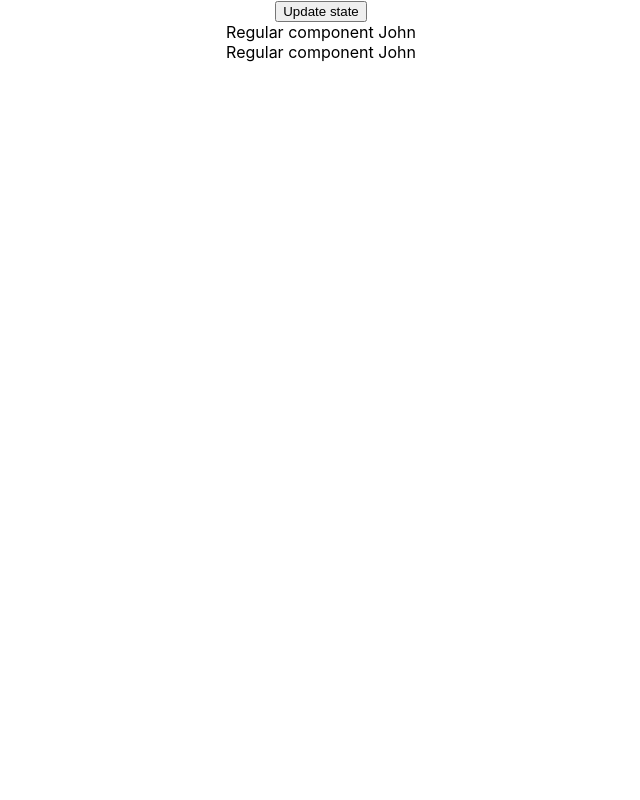
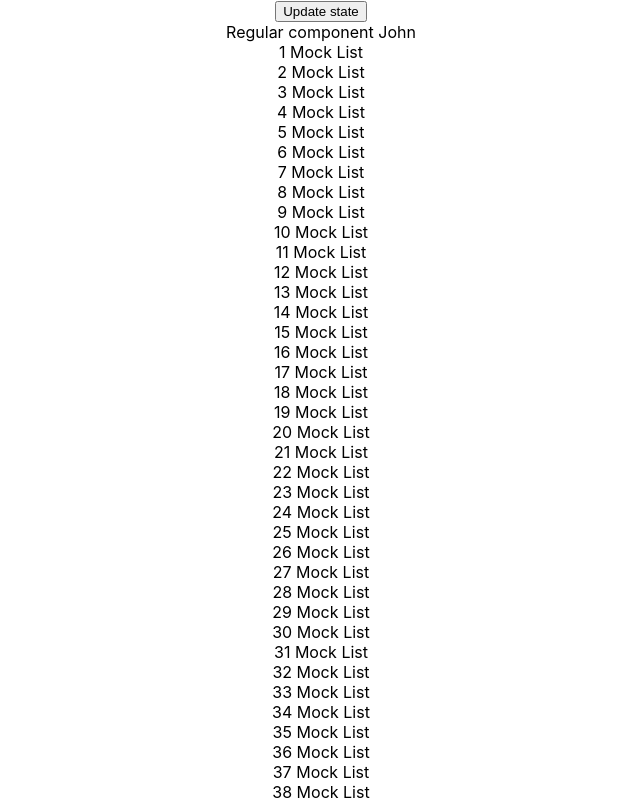
Before and after one commit to nushairfalah/splitting-up-react-component, a React (Create React App) app: page / in a window 1280 px wide. Shown: the top 800 px of the page, without its empty margins (319-959 px from the left). Built offline with nearby package versions, Linux system fonts and the light colour scheme.

Commit message:
add example of heavy component

```diff
--- a/src/Components/PureComponent.js
+++ b/src/Components/PureComponent.js
@@ -1,8 +1,48 @@
 import React from "react";
 class PureComponent extends React.PureComponent {
+  state = {
+    list: [],
+  };
+
+  componentDidMount() {
+    let newMockedList = [];
+    for (let index = 0; index < 1000; index++) {
+      newMockedList.push(index + 1);
+    }
+    this.setState({
+      list: newMockedList,
+    });
+  }
+
   render() {
     console.log("Pure component render");
-    return <div>Regular component {this.props.name} </div>;
+    return (
+      <div>
+        Pure component {this.props.name}
+        <br />
+        {this.state.list.map((el, index) => (
+          <div key={index}>
+            <div>
+              <div>
+                <div>
+                  <div>
+                    <div>
+                      <div>
+                        <div>
+                          <div>
+                            <div> {index + 1} Mock List</div>
+                          </div>
+                        </div>
+                      </div>
+                    </div>
+                  </div>
+                </div>
+              </div>
+            </div>
+          </div>
+        ))}
+      </div>
+    );
   }
 }
 
--- a/src/Components/RegularComponent.js
+++ b/src/Components/RegularComponent.js
@@ -1,8 +1,48 @@
 import React from "react";
 class RegularComponent extends React.Component {
+  state = {
+    list: [],
+  };
+
+  componentDidMount() {
+    let newMockedList = [];
+    for (let index = 0; index < 1000; index++) {
+      newMockedList.push(index + 1);
+    }
+    this.setState({
+      list: newMockedList,
+    });
+  }
+
   render() {
     console.log("Regular component render");
-    return <div>Regular component {this.props.name} </div>;
+    return (
+      <div>
+        Regular component {this.props.name}
+        <br />
+        {this.state.list.map((el, index) => (
+          <div key={index}>
+            <div>
+              <div>
+                <div>
+                  <div>
+                    <div>
+                      <div>
+                        <div>
+                          <div>
+                            <div> {index + 1} Mock List</div>
+                          </div>
+                        </div>
+                      </div>
+                    </div>
+                  </div>
+                </div>
+              </div>
+            </div>
+          </div>
+        ))}
+      </div>
+    );
   }
 }
 
```
